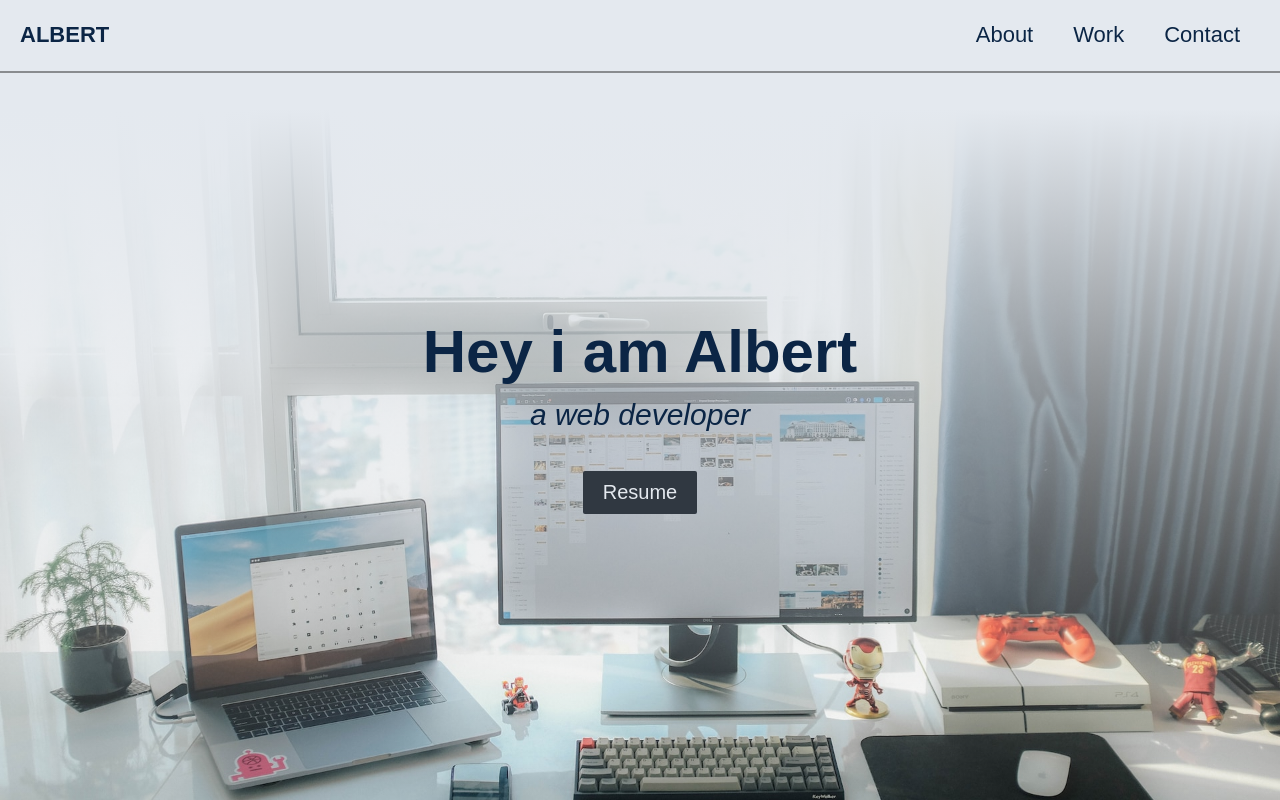
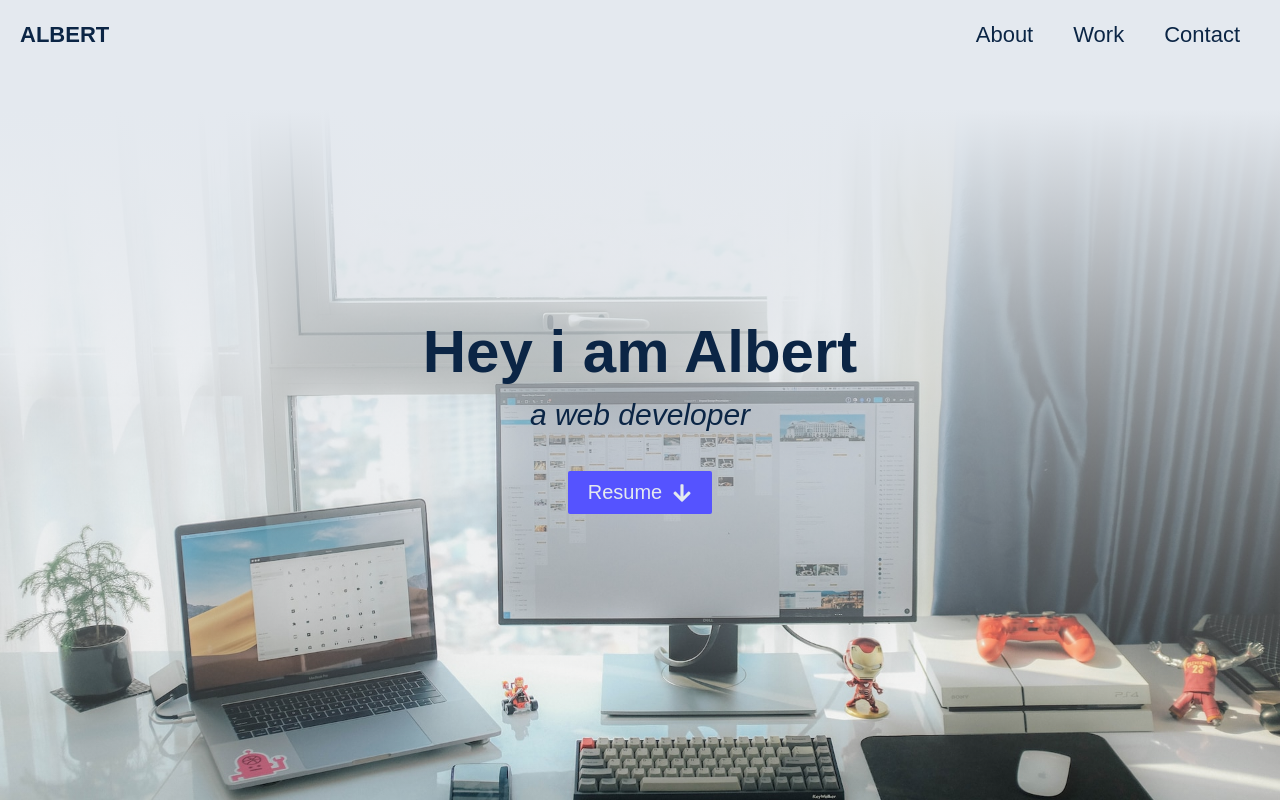
Before and after one commit to Albert4940/Portfolio-v2, a React (Create React App) app: page / in a window 1280 px wide. Built offline with nearby package versions, Linux system fonts and the light colour scheme.

Commit message:
P-47271330:Add Description and download resume button

```diff
--- a/package.json
+++ b/package.json
@@ -8,6 +8,7 @@
     "@testing-library/user-event": "^13.5.0",
     "react": "^18.2.0",
     "react-dom": "^18.2.0",
+    "react-icons": "^4.12.0",
     "react-scripts": "5.0.1",
     "styled-components": "^6.1.1",
     "web-vitals": "^2.1.4"
--- a/public/index.html
+++ b/public/index.html
@@ -24,7 +24,8 @@
       work correctly both with client-side routing and a non-root public URL.
       Learn how to configure a non-root public URL by running `npm run build`.
     -->
-    <title>React App</title>
+
+    <title>AlbertDev</title>
   </head>
   <body>
     <noscript>You need to enable JavaScript to run this app.</noscript>
--- a/src/components/Header/index.jsx
+++ b/src/components/Header/index.jsx
@@ -5,6 +5,7 @@ import HamberguerMenu from './HamberguerMenu';
 import colors from '../../utils/style/colors';
 import { useEffect,useState } from 'react';
 
+/* */
 const HeaderContainer = styled.header`
     width: 100%;
     min-height: 60px;
@@ -15,7 +16,6 @@ const HeaderContainer = styled.header`
     top: 0;
     left: 0;
     background: rgba(228, 233, 239, 0.90);
-    box-shadow: 0 2px 0 rgba(0, 0, 0, 0.4);
     z-index: 5;
 `
 //how to style child element with styled
--- a/src/components/ResumeButton/index.jsx
+++ b/src/components/ResumeButton/index.jsx
@@ -1,14 +1,23 @@
 import styled from "styled-components";
 import colors from "../../utils/style/colors";
 import ButtonStyle from "../../utils/style/ButtonStyle";
+import { FaArrowDown } from "react-icons/fa";
 
 //export without function
 
+const IStyle = {
+    marginLeft: '10px',
+    translateX: '0',
+    transition: 'transform 0.3s ease-out',
+}
 const Button = ButtonStyle(colors);
 const ResumeButton = () => {
     return(
         <Button>
             Resume
+
+                <FaArrowDown style={IStyle}/>
+
         </Button>
     )
 }
--- a/src/utils/style/ButtonStyle.js
+++ b/src/utils/style/ButtonStyle.js
@@ -1,16 +1,22 @@
 import styled from "styled-components";
 
-const ButtonStyle = (colors) => (styled.button`
+const ButtonStyle = ({primaryWhite,secondary,thirdy}) => (styled.button`
     border:none;
-    display: inline-block;
+    cursor:pointer;
+      display: flex;
+  align-items: center;
+  margin:auto;
     padding: 1rem 2rem;
     border-radius: 2px;
     font-size: 2rem;
-    color: ${colors.primaryWhite};
-    background: var(--main-gray);
+    color: ${primaryWhite};
+    background: ${secondary};
     transition: background 0.3s ease-out;
     &:hover{
-        background: var(--main-red);
+        background: ${thirdy};
+        svg {
+            transform: translateY(2px);
+          }
     }
     `
 )
--- a/src/utils/style/colors.js
+++ b/src/utils/style/colors.js
@@ -1,5 +1,7 @@
 const colors = {
     primaryBlue : "#0B2545",
+    secondary: "#5553FF",
+    thirdy:"#2523BB",
     primaryWhite:"#E4E9EF"//ad an obj for rgba
 }
 
```
Also changed, not shown: 1 other file (tests, documents, lock files or other folders).
